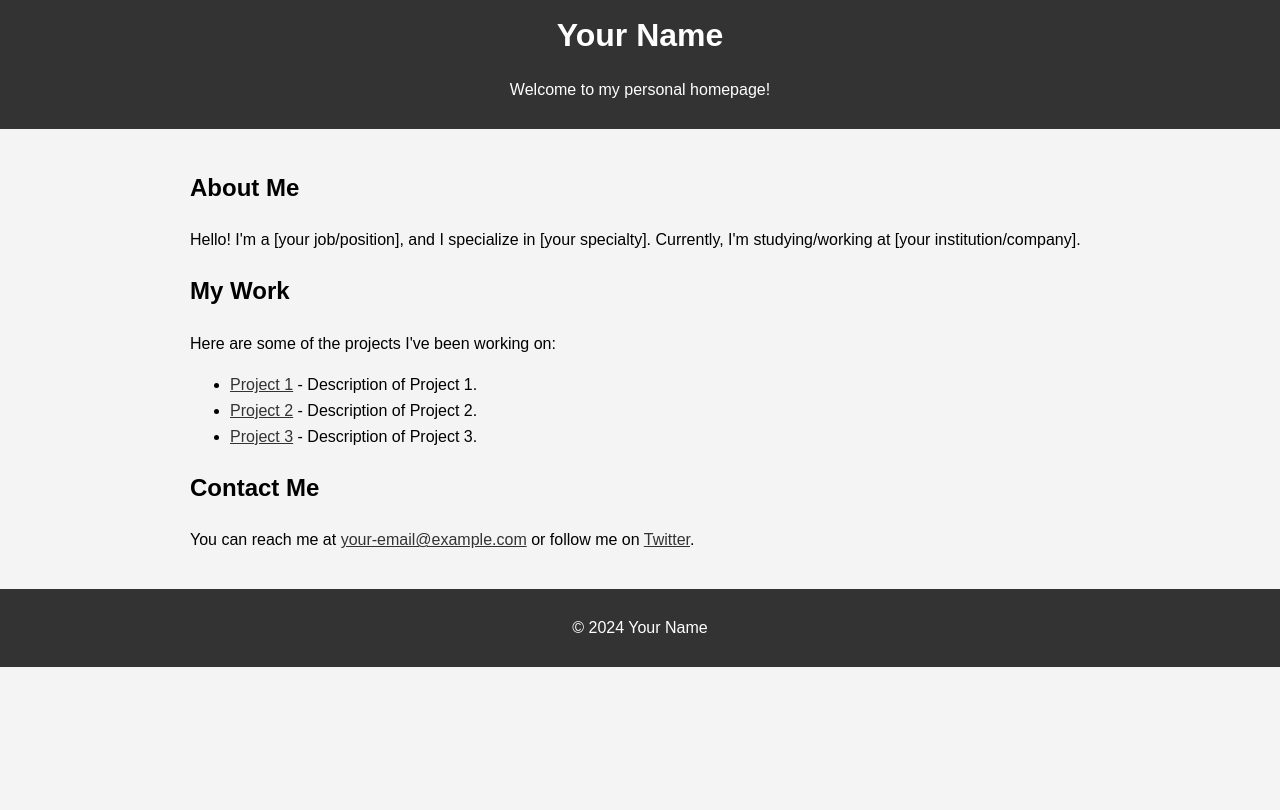
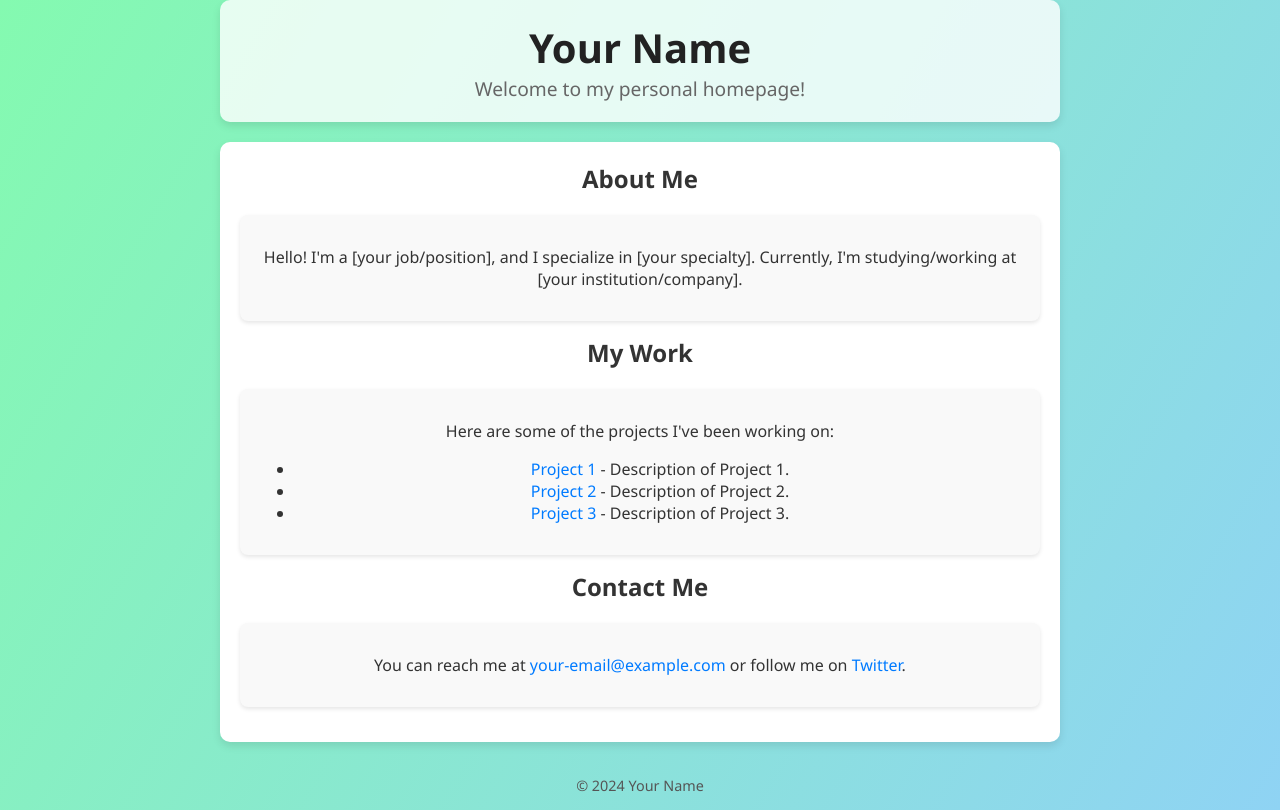
Before and after one commit to xiao-yaxin/xiao-yaxin.github.io, a plain HTML site: page index.html in a window 1280 px wide. Drawn offline with Linux system fonts and the light colour scheme.

Commit message:
Update index.html

```diff
--- a/index.html
+++ b/index.html
@@ -6,34 +6,82 @@
     <title>Your Name - Personal Homepage</title>
     <style>
         body {
-            font-family: Arial, sans-serif;
-            line-height: 1.6;
             margin: 0;
-            padding: 0;
-            background-color: #f4f4f4;
-        }
-        header {
-            background: #333;
-            color: #fff;
-            padding: 10px 0;
+            font-family: 'Segoe UI', Tahoma, Geneva, Verdana, sans-serif;
+            background: linear-gradient(120deg, #84fab0, #8fd3f4);
+            color: #333;
+            display: flex;
+            flex-direction: column;
+            align-items: center;
+            justify-content: center;
+            min-height: 100vh;
             text-align: center;
         }
+
+        header {
+            background: rgba(255, 255, 255, 0.8);
+            padding: 20px;
+            border-radius: 10px;
+            box-shadow: 0 4px 8px rgba(0, 0, 0, 0.1);
+            width: 80%;
+            max-width: 800px;
+            margin-bottom: 20px;
+        }
+
         header h1 {
             margin: 0;
+            font-size: 2.5rem;
+            color: #222;
         }
+
+        header p {
+            margin: 0;
+            font-size: 1.2rem;
+            color: #666;
+        }
+
         section {
+            background: #fff;
             padding: 20px;
-            max-width: 900px;
-            margin: auto;
+            border-radius: 10px;
+            box-shadow: 0 4px 8px rgba(0, 0, 0, 0.1);
+            width: 80%;
+            max-width: 800px;
         }
+
+        section h2 {
+            color: #333;
+            margin-top: 0;
+        }
+
+        .card {
+            background: #f9f9f9;
+            border-radius: 8px;
+            box-shadow: 0 2px 4px rgba(0, 0, 0, 0.1);
+            padding: 15px;
+            margin: 15px 0;
+            transition: transform 0.3s ease, box-shadow 0.3s ease;
+        }
+
+        .card:hover {
+            transform: translateY(-10px);
+            box-shadow: 0 8px 16px rgba(0, 0, 0, 0.2);
+        }
+
+        a {
+            text-decoration: none;
+            color: #007bff;
+            transition: color 0.3s ease;
+        }
+
+        a:hover {
+            color: #0056b3;
+        }
+
         footer {
-            text-align: center;
-            padding: 10px;
-            background: #333;
-            color: #fff;
-        }
-        a {
-            color: #333;
+            margin-top: 20px;
+            font-size: 0.9rem;
+            color: #555;
         }
     </style>
 </head>
@@ -46,18 +94,24 @@
 
     <section>
         <h2>About Me</h2>
+        <div class="card">
             <p>Hello! I'm a [your job/position], and I specialize in [your specialty]. Currently, I'm studying/working at [your institution/company].</p>
+        </div>
 
         <h2>My Work</h2>
+        <div class="card">
             <p>Here are some of the projects I've been working on:</p>
             <ul>
                 <li><a href="#">Project 1</a> - Description of Project 1.</li>
                 <li><a href="#">Project 2</a> - Description of Project 2.</li>
                 <li><a href="#">Project 3</a> - Description of Project 3.</li>
             </ul>
+        </div>
 
         <h2>Contact Me</h2>
+        <div class="card">
             <p>You can reach me at <a href="mailto:your-email@example.com">your-email@example.com</a> or follow me on <a href="https://twitter.com/yourusername">Twitter</a>.</p>
+        </div>
     </section>
 
     <footer>
```
Lines whose indentation alone changed are shown as unchanged.
